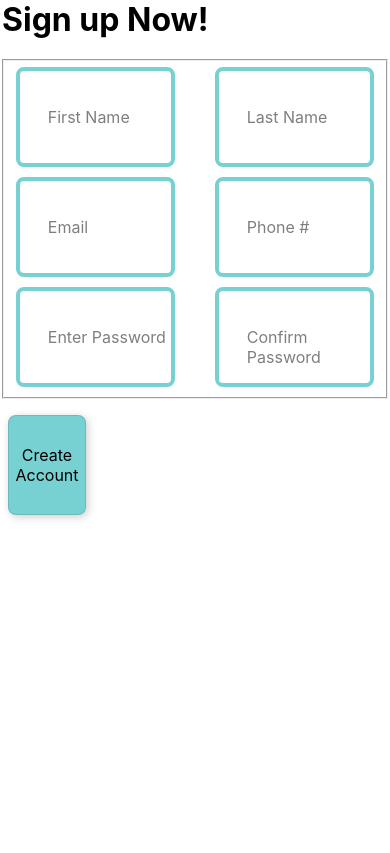
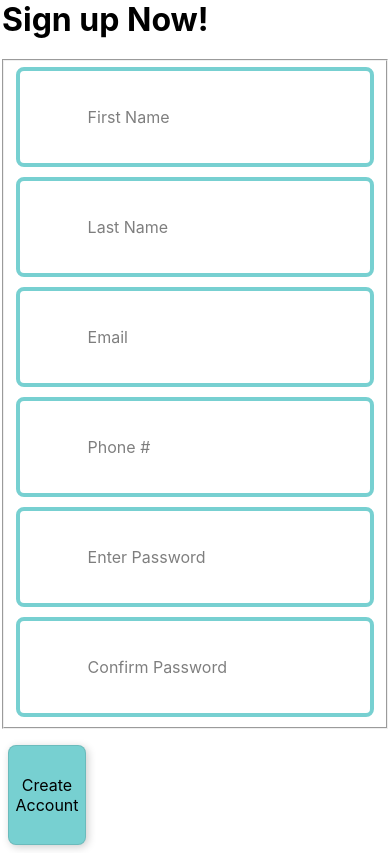
Before and after one commit to EnzoDFer/sign-up-form, a React (Create React App) app in the folder sign-up-form/: page / in a window 390 px wide. Built offline with nearby package versions, Linux system fonts and the light colour scheme.

Commit message:
Change Fieldset layout at small screen widths

```diff
--- a/sign-up-form/src/Components/Form.styles.js
+++ b/sign-up-form/src/Components/Form.styles.js
@@ -30,13 +30,13 @@ const labelActivate = css`
 
 const labelHolderActivate = css`
   opacity: 1;
-  width: 20%;
+  width: 25%;
 `;
 
 export const Input = styled.input`
   all: unset;
   box-sizing: border-box;
-  padding-left: 20%;
+  padding-left: 25%;
   height: 100px;
   width: 100%;
   background: transparent;
@@ -105,4 +105,10 @@ export const Fieldset = styled.fieldset`
   grid-template-columns: repeat(2, 1fr);
   grid-template-rows: repeat(3, 1fr);
   gap: 10px 40px;
+
+  @media (max-width: 768px) {
+    display: grid;
+    grid-template-rows: repeat(auto-fit, 1fr);
+    grid-template-columns: none;
+  }
 `;
```
